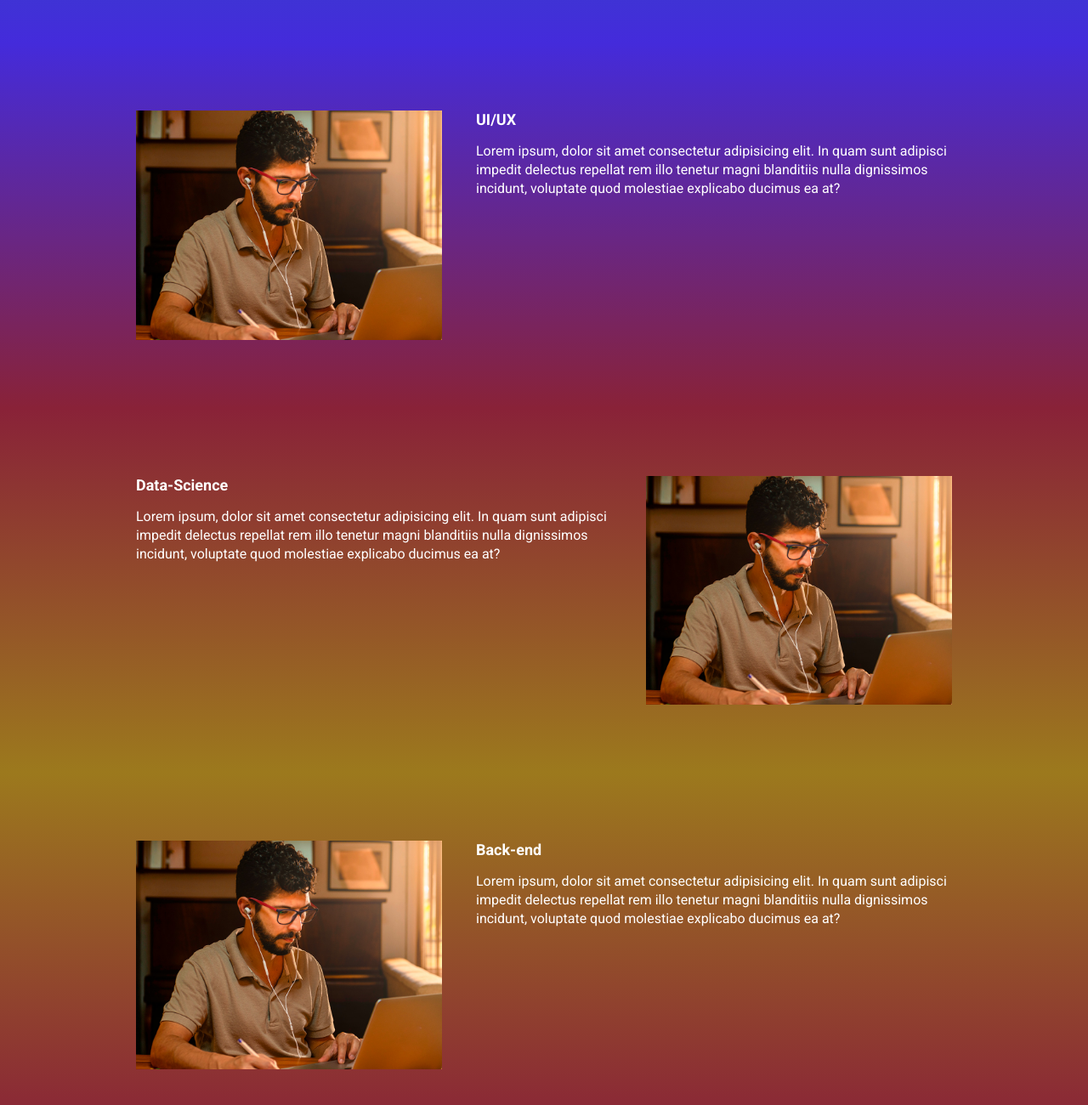
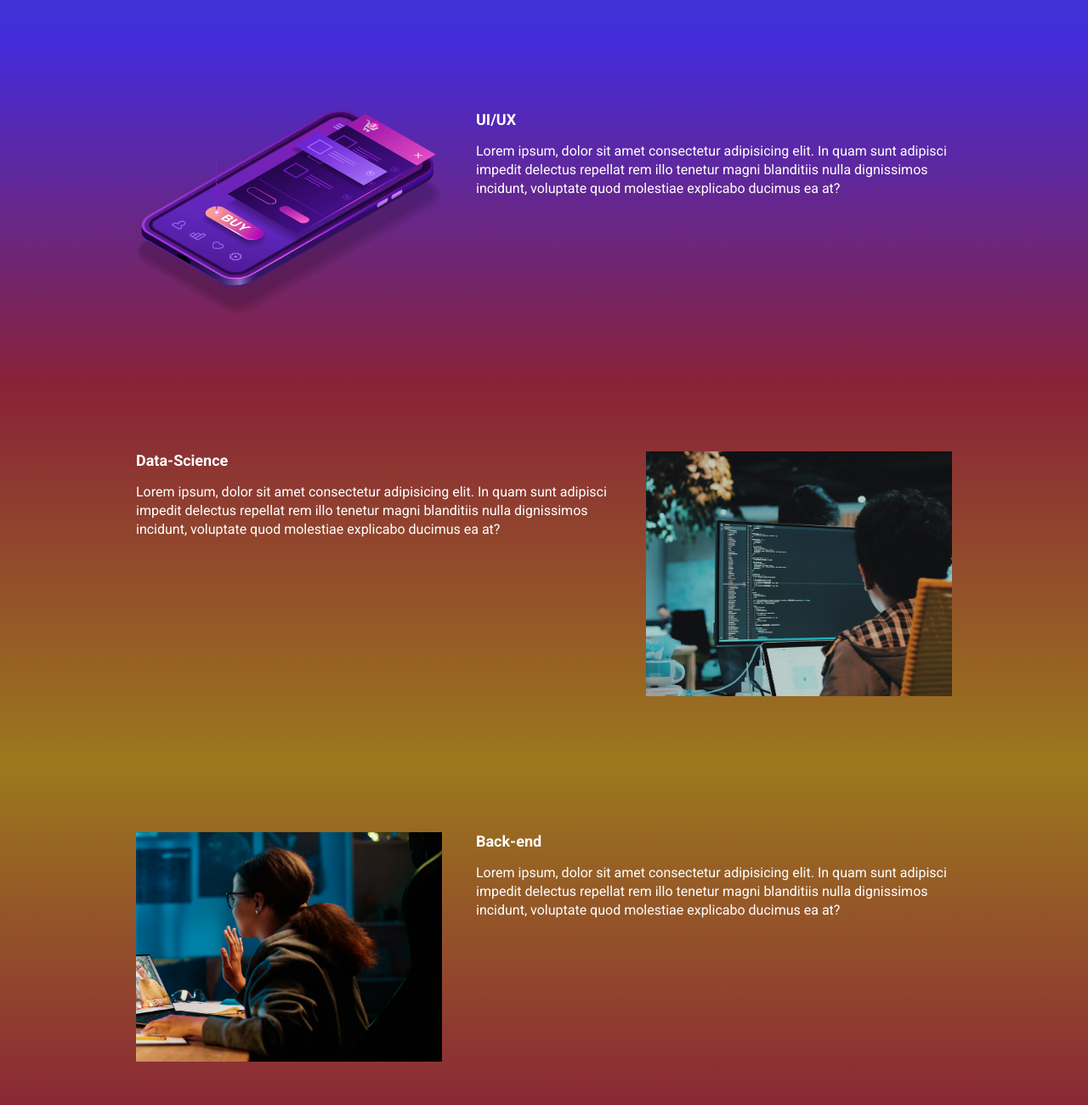
Before and after one commit to Zacksob/ebac_tech_talks, a website built with Parcel: page src/index.html in a window 1280 px wide. Shown: the part 940-2240 px from the top of the page at 85% size. Built offline with nearby package versions, Linux system fonts and the light colour scheme.

Commit message:
atualizando as imagems

```diff
--- a/src/index.html
+++ b/src/index.html
@@ -64,7 +64,7 @@
                     explicabo ducimus ea at?
                 </p>
             </div>
-            <img src="./images/frontend.png" alt="Front-end" class="event__image">
+            <img src="./images/ui-ux.png" alt="UI/UX" class="event__image">
         </div>
     </section>
     <section class="event event--data-science" >
@@ -77,7 +77,7 @@
                     explicabo ducimus ea at?
                 </p>
             </div>
-            <img src="./images/frontend.png" alt="Front-end" class="event__image">
+            <img src="./images/data.png" alt="Data-Science" class="event__image">
         </div>
     </section>
     <section class="event event--backend event--image-left">
@@ -90,7 +90,7 @@
                     explicabo ducimus ea at?
                 </p>
             </div>
-            <img src="./images/frontend.png" alt="Front-end" class="event__image">
+            <img src="./images/backend.png" alt="Back-End" class="event__image">
         </div>
     </section>
 
```
